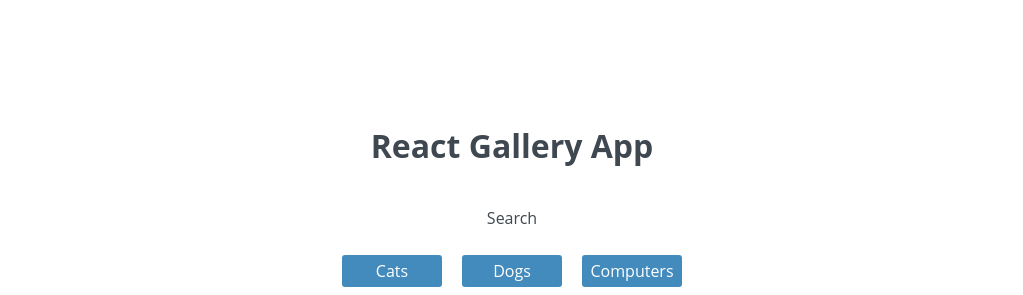
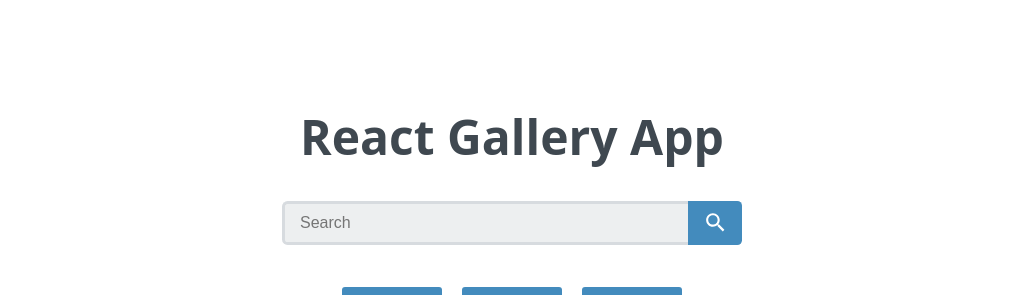
Before and after one commit to nickhericks/techdegree-project-7, a React (Create React App) app: page / in a window 1280 px wide. Shown: the top 295 px of the page, without its empty margins (128-1151 px from the left). Built offline with nearby package versions, Linux system fonts and the light colour scheme.

Commit message:
Add search form

```diff
--- a/src/App.js
+++ b/src/App.js
@@ -7,15 +7,20 @@ import Gallery from './components/Gallery';
 
 
 class App extends Component {
+  state = {
+    searchTerm: "",
+    results: ["tree", "animal", "food"]
+  };
 
-	state = {
-		searchTerm: '',
-		results: [
-			'tree',
-			'animal',
-			'food'
-		]
-	};
+
+  handleNewSearch = query => {
+		console.log(this.state.searchTerm);
+		this.setState(prevState => {
+      return {
+        searchTerm: query
+      };
+    });
+  };
 
 
 
@@ -23,9 +28,12 @@ class App extends Component {
   render() {
     return (
       <div className="container">
-				<Header />
 
-				<Gallery
+				<Header
+					newSearch={this.handleNewSearch}
+				/>
+
+        <Gallery
 					items={this.state.results}
 				/>
 
--- a/src/components/Header.js
+++ b/src/components/Header.js
@@ -6,13 +6,18 @@ import Nav from './Nav';
 
 
 
-const Header = () => {
+const Header = ({ newSearch }) => {
 
 	return (
 		<div>
-			<h2>React Gallery App</h2>
-			<Search />
+			<h1>React Gallery App</h1>
+
+			<Search
+				newSearch={newSearch}
+			/>
+
 			<Nav />
+
 		</div>
 	)
 };
--- a/src/components/Search.js
+++ b/src/components/Search.js
@@ -1,12 +1,56 @@
-import React from "react";
+import React, { Component } from "react";
 
 
 
-const Search = () => {
+class Search extends Component {
 
-  return (
-		<div>Search</div>
-	)
+	state= {
+		value: ''
+	};
+
+	handleValueChange = (e) => {
+		this.setState({value: e.target.value})
+	};
+
+	handleSubmit = (e) => {
+		e.preventDefault();
+		this.props.newSearch(this.state.value);
+		this.setState({ value: ''})
+	};
+
+	render() {
+
+		console.log(this.state.value);
+
+		return (
+			<form className="search-form" onSubmit={this.handleSubmit}>
+				<input
+					type="search"
+					name="Search"
+					placeholder="Search"
+					value={this.state.value}
+					onChange={this.handleValueChange}
+					required
+				/>
+				<button type="submit" class="search-button">
+					<svg
+						fill="#fff"
+						height="24"
+						viewBox="0 0 23 23"
+						width="24"
+						xmlns="http://www.w3.org/2000/svg"
+					>
+						<path d="M15.5 14h-.79l-.28-.27C15.41 12.59 16 11.11 16 9.5 16 5.91 13.09 3 9.5 3S3 5.91 3 9.5 5.91 16 9.5 16c1.61 0 3.09-.59 4.23-1.57l.27.28v.79l5 4.99L20.49 19l-4.99-5zm-6 0C7.01 14 5 11.99 5 9.5S7.01 5 9.5 5 14 7.01 14 9.5 11.99 14 9.5 14z" />
+						<path d="M0 0h24v24H0z" fill="none" />
+					</svg>
+				</button>
+			</form>
+		);
+	}
+
+
+
+
 };
 
 export default Search;
--- a/src/index.css
+++ b/src/index.css
@@ -2,6 +2,10 @@ body {
   text-align: center;
   font-family: 'Open Sans', sans-serif;
   color: #3f4850;
+}
+
+h1 {
+	font-size: 3em;
 }
 
 h2 {
```
